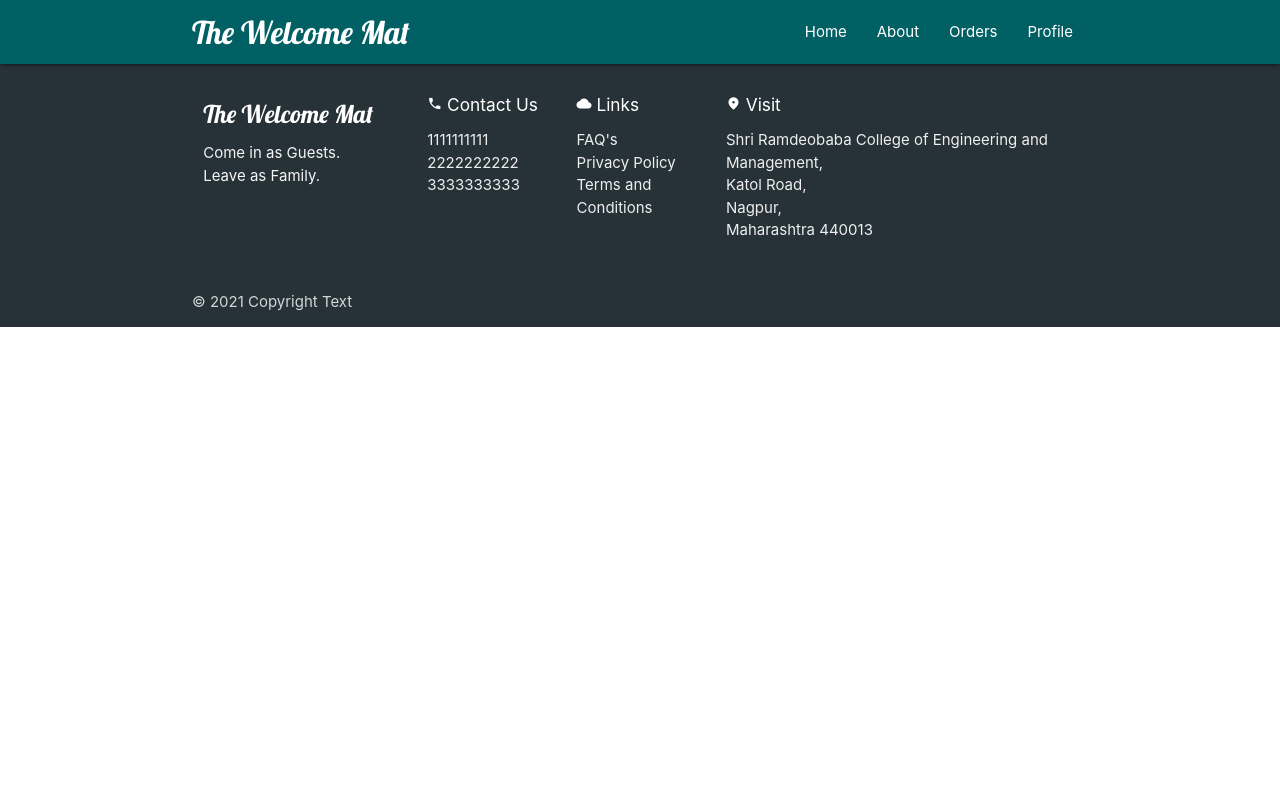
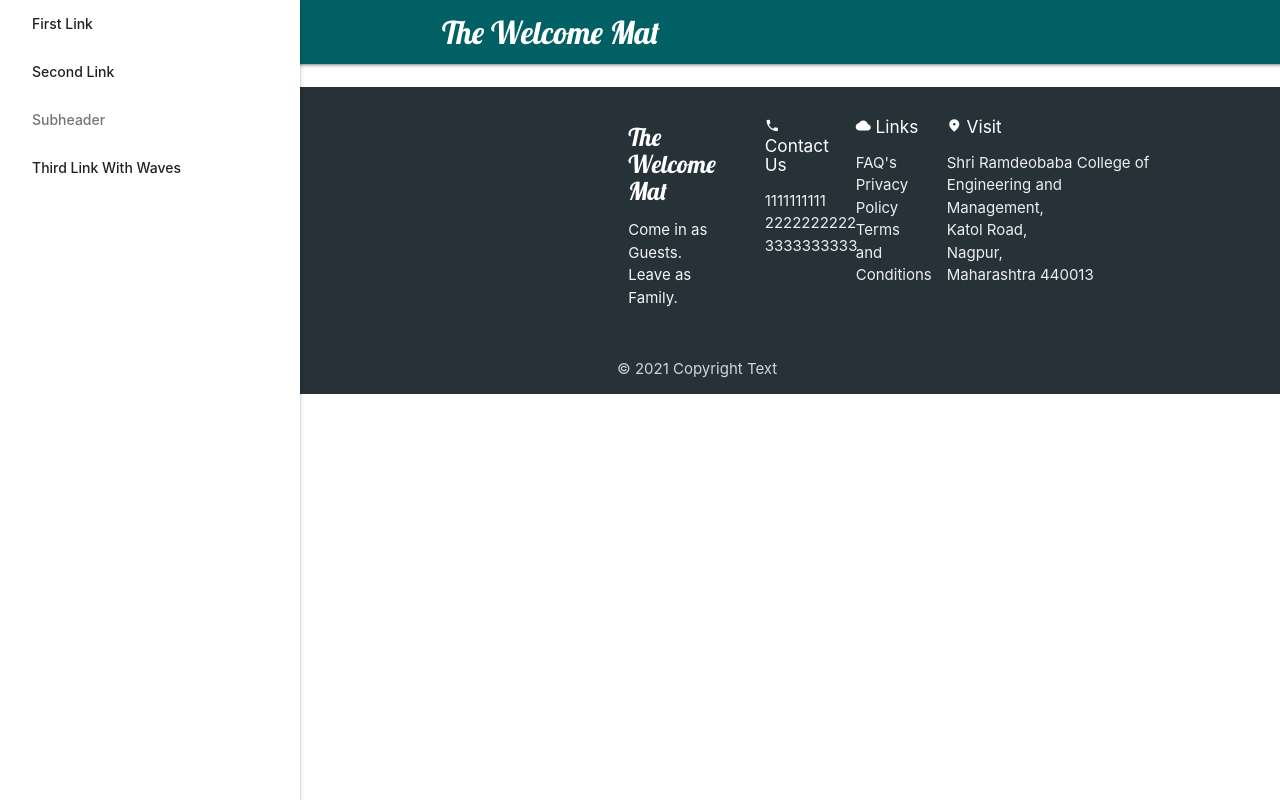
Before and after one commit to paritoshdandekar/the-welcome-mat, a React (Create React App) app: page / in a window 1280 px wide. Built offline with nearby package versions, Linux system fonts and the light colour scheme.

Commit message:
navbar(user's made responsive) and sidenav created

```diff
--- /dev/null
+++ b/src/AdminApp.css
@@ -0,0 +1,11 @@
+
+
+  header, main, footer {
+    padding-left: 250px;
+  }
+
+  @media only screen and (max-width : 992px) {
+    header,footer,main {
+      padding-left: 0;
+    }
+  }
--- a/src/AdminApp.js
+++ b/src/AdminApp.js
@@ -1,15 +1,19 @@
 import { BrowserRouter as Router, Route, Switch, Link } from "react-router-dom";
 import Footer from "./components/Footer";
-import Navbar from "./components/Navbar";
+import Sidenav from "./components/Sidenav";
+import "./AdminApp.css"
+
+
 
 function AdminApp() {
     return (
       <Router>
         <div className="App">
           <header className="App-header">
-            <Navbar />
+               <Sidenav />
           </header>
 
+          <div>
           <Switch>
             {/* <Route exact path="/" component={Home} />
             <Route exact path="/food" component={Food} />
@@ -23,10 +27,13 @@
             <Route exact path="/Profile" component={Profile}/> */}
           </Switch>
 
+          <br></br>
 
           <footer>
             <Footer />
           </footer>
+
+          </div>
         </div>
       </Router>
     );
--- a/src/components/Navbar.js
+++ b/src/components/Navbar.js
@@ -1,22 +1,44 @@
 import React, { Component } from 'react'
 import { BrowserRouter as Router, Route, Switch, Link } from "react-router-dom";
+import M from 'materialize-css';
+
 class Navbar extends Component {
+    componentDidMount() {
+        document.addEventListener('DOMContentLoaded', function () {
+            var elems = document.querySelectorAll('.sidenav');
+            M.Sidenav.init(elems, {});
+        });
+    }
+
     render() {
         return (
             <div>
-                <div className="navbar-fixed">
-                    <nav className="cyan darken-4">
-                        <div className="nav-wrapper container">
-                            <Link to="/" className="brand-logo" style={{ fontFamily: "Lobster" }}>The Welcome Mat</Link>
-                            <ul className="right hide-on-med-and-down">
+                <div className="row">
+                    <div>
+                        <div className="navbar">
+                            <nav className="cyan darken-4">
+                                <div className="nav-wrapper container" >
+                                    <Link to="/" className="brand-logo" style={{ fontFamily: "Lobster" }}>The Welcome Mat</Link>
+                                    <a href="#" data-target="mobile-demo" class=" sidenav-trigger" ><i class="material-icons">menu</i></a>
+                                    <ul className="right hide-on-med-and-down">
+                                        <li><Link to="/Home">Home</Link></li>
+                                        <li><Link to="/About">About</Link></li>
+                                        <li><Link to="/Order">Orders</Link></li>
+                                        <li><Link to="/Profile">Profile</Link></li>
+                                    </ul>
+                                </div>
+                            </nav>
+                            <ul class=" sidenav " id="mobile-demo" >
                                 <li><Link to="/Home">Home</Link></li>
                                 <li><Link to="/About">About</Link></li>
                                 <li><Link to="/Order">Orders</Link></li>
                                 <li><Link to="/Profile">Profile</Link></li>
                             </ul>
                         </div>
-                    </nav>
+                    </div>
                 </div>
+
+
             </div>
         )
     }
--- /dev/null
+++ b/src/components/Sidenav.js
@@ -0,0 +1,39 @@
+import React, { Component } from 'react';
+import M from 'materialize-css';
+import { BrowserRouter as Router, Route, Switch, Link } from "react-router-dom";
+
+
+export class Sidenav extends Component {
+    componentDidMount() {
+        document.addEventListener('DOMContentLoaded', function () {
+            var elems = document.querySelectorAll('.sidenav');
+            M.Sidenav.init(elems, {});
+        });
+    }
+    render() {
+        return (
+            <div>
+                <div className="navbar navbar-fixed">
+                    <nav className="cyan darken-4">
+                        <div className="nav-wrapper container" >
+                            <Link to="/" className="brand-logo" style={{ fontFamily: "Lobster" }}>The Welcome Mat</Link>
+                            <a href="#" data-target="slide-out" class="sidenav-trigger"><i class="material-icons">menu</i></a>
+                            <ul id="slide-out" class="sidenav sidenav-fixed">
+                                <li><a href="#!">First Link</a></li>
+                                <li><a href="#!">Second Link</a></li>
+                                <li><a class="subheader">Subheader</a></li>
+                                <li><a class="waves-effect" href="#!">Third Link With Waves</a></li>
+                            </ul>
+                        </div>
+                    </nav>
+                </div>
+
+
+            </div>
+
+
+        )
+    }
+}
+
+export default Sidenav
```
Also changed, not shown: src/App.css (line endings or trailing spaces).
